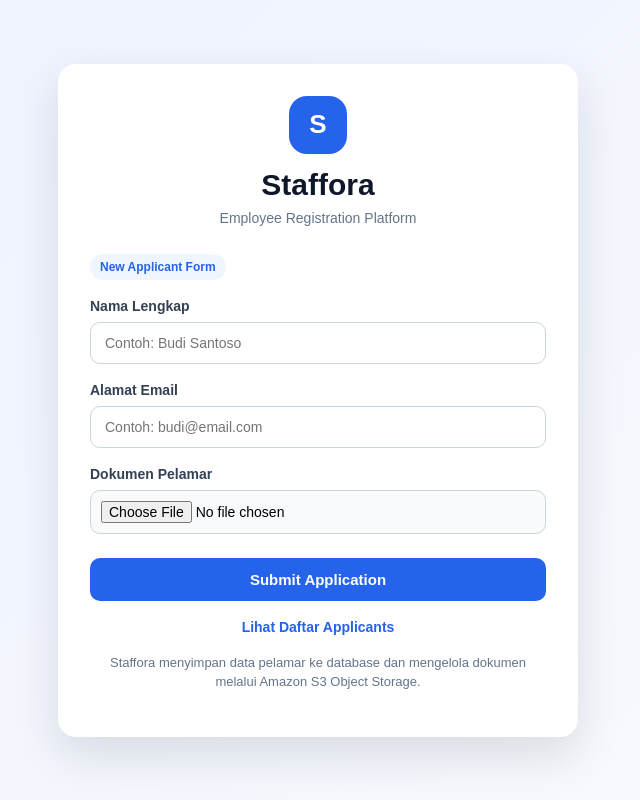
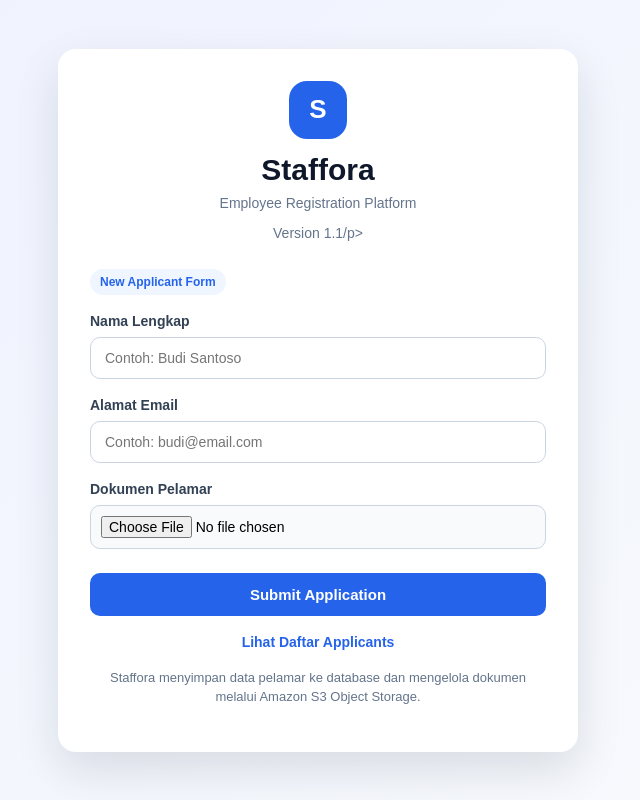
Before and after one commit to marunayo/staffora-app, a website: page public/index.html in a window 1280 px wide. Shown: the whole page, without its empty margins (322-962 px from the left). Drawn offline with Linux system fonts and the light colour scheme.

Commit message:
Add version subtitle to homepage
Insert a 'Version 1.1' subtitle into public/index.html to surface the app version on the landing page. Note: the added line contains a malformed closing tag ('/p>' instead of '</p>') which should be corrected to avoid HTML rendering errors.

```diff
--- a/public/index.html
+++ b/public/index.html
@@ -153,6 +153,7 @@
       <div class="logo">S</div>
       <h1>Staffora</h1>
       <p class="subtitle">Employee Registration Platform</p>
+      <p class="subtitle">Version 1.1/p>
     </section>
 
     <span class="badge">New Applicant Form</span>
```
